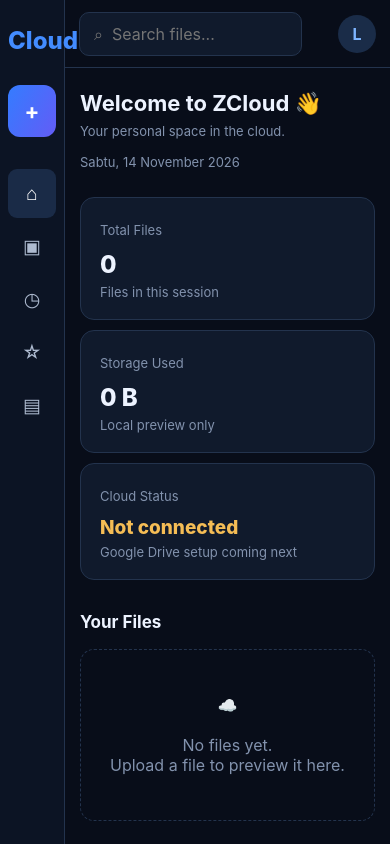
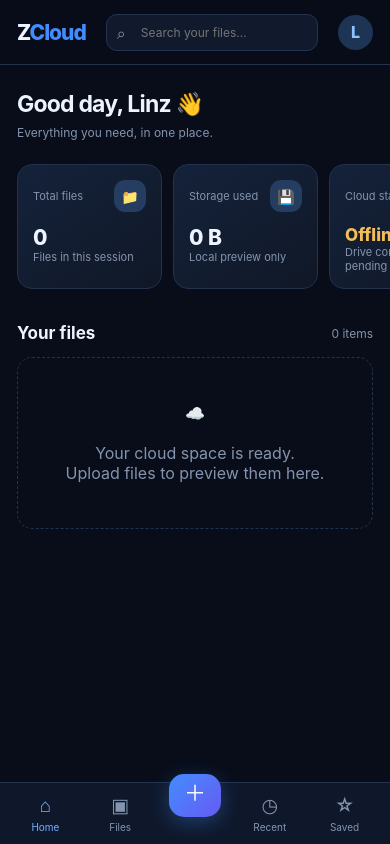
Before and after one commit to KalAnakBaik/zcloud, a plain HTML site: page index.html in a window 390 px wide. Drawn offline with Linux system fonts and the light colour scheme.

Commit message:
ZCloud v1.3.html

```diff
--- a/index.html
+++ b/index.html
@@ -1,217 +1,249 @@
-
 <!DOCTYPE html>
 <html lang="id">
 <head>
 <meta charset="UTF-8">
-<meta name="viewport" content="width=device-width, initial-scale=1.0">
-<title>ZCloud — Personal Cloud</title>
+<meta name="viewport" content="width=device-width, initial-scale=1, viewport-fit=cover">
+<meta name="theme-color" content="#080d19">
+<title>ZCloud — Your Personal Cloud</title>
 <style>
 :root {
   --bg:#080d19;
-  --panel:#101a2c;
-  --panel2:#142139;
-  --border:#23334d;
+  --surface:#101a2c;
+  --surface2:#17243a;
+  --border:#22334d;
   --text:#edf3ff;
-  --muted:#8292ad;
+  --muted:#8494ae;
   --blue:#438cff;
-  --cyan:#42d6ed;
+  --cyan:#41d5e9;
 }
-* { box-sizing:border-box; }
+* {box-sizing:border-box}
 body {
   margin:0;
   background:var(--bg);
   color:var(--text);
-  font-family:Inter,Arial,sans-serif;
+  font-family:Inter,system-ui,Arial,sans-serif;
 }
-button,input { font:inherit; }
-.app { display:flex; min-height:100vh; }
+button,input {font:inherit}
+button {cursor:pointer}
+.app {min-height:100dvh;display:flex}
 .sidebar {
   width:245px;
-  background:#0c1424;
+  flex-shrink:0;
+  background:#0b1322;
   border-right:1px solid var(--border);
-  padding:25px 17px;
-  flex-shrink:0;
+  padding:26px 17px;
 }
-.logo {
-  font-size:25px;
-  font-weight:800;
-  margin:0 0 35px 10px;
-}
-.logo span { color:var(--blue); }
+.logo {font-size:25px;font-weight:850;margin:0 0 36px 9px;letter-spacing:-1px}
+.logo span {color:var(--blue)}
 .upload {
   width:100%;
+  border:0;
   padding:14px;
-  border:0;
   border-radius:12px;
   color:white;
-  background:linear-gradient(120deg,#347cff,#635cf6);
-  font-weight:700;
-  cursor:pointer;
-  margin-bottom:28px;
+  font-weight:750;
+  background:linear-gradient(110deg,#367cff,#655cf5);
+  box-shadow:0 7px 22px #347cff30;
 }
 .nav-title {
   color:var(--muted);
-  font-size:11px;
-  letter-spacing:1.5px;
-  margin:20px 10px 10px;
+  font-size:10px;
+  letter-spacing:1.6px;
+  margin:27px 10px 11px;
 }
 .nav {
-  display:block;
+  display:flex;
+  align-items:center;
+  gap:13px;
   width:100%;
-  text-align:left;
-  padding:12px;
+  padding:13px;
   margin:4px 0;
   border:0;
-  border-radius:9px;
+  border-radius:10px;
   background:transparent;
   color:#aebbd0;
-  cursor:pointer;
+  text-align:left;
 }
-.nav.active,.nav:hover {
-  color:white;
-  background:#1a2b47;
-}
+.nav.active,.nav:hover {background:#1a2b47;color:white}
 .storage {
   margin-top:35px;
-  padding:14px;
-  background:var(--panel);
+  padding:15px;
+  background:var(--surface);
   border:1px solid var(--border);
   border-radius:13px;
 }
-.storage small { color:var(--muted); }
-.bar {
-  height:7px;
-  background:#26364f;
-  border-radius:10px;
-  margin:12px 0;
-  overflow:hidden;
-}
-.bar div {
-  width:0%;
-  height:100%;
-  background:var(--blue);
-}
-main { flex:1; min-width:0; }
+.storage small {color:var(--muted)}
+.bar {height:7px;background:#283952;border-radius:9px;margin:12px 0;overflow:hidden}
+.bar div {height:100%;width:0;background:var(--blue)}
+main {min-width:0;flex:1}
 header {
-  height:78px;
-  border-bottom:1px solid var(--border);
+  height:76px;
+  padding:0 32px;
   display:flex;
   align-items:center;
   justify-content:space-between;
-  padding:0 30px;
-  gap:15px;
+  gap:20px;
+  border-bottom:1px solid var(--border);
 }
+.search-wrap {flex:1;max-width:440px;position:relative}
 .search {
-  background:var(--panel);
+  width:100%;
+  padding:12px 15px 12px 40px;
+  color:white;
+  background:var(--surface);
   border:1px solid var(--border);
-  border-radius:10px;
-  padding:11px 14px;
-  color:white;
-  width:min(360px,55%);
+  border-radius:11px;
   outline:none;
 }
+.search:focus {border-color:var(--blue)}
+.search-icon {position:absolute;left:14px;top:10px;color:var(--muted)}
 .profile {
-  background:#1a2c48;
+  width:39px;height:39px;
+  display:grid;place-items:center;
   border-radius:50%;
-  width:38px;
-  height:38px;
-  display:grid;
-  place-items:center;
-  font-weight:bold;
-  color:#7eb5ff;
+  background:#1d3455;
+  color:#8dc1ff;font-weight:800;
 }
-.content { padding:30px; }
-.welcome {
-  display:flex;
-  justify-content:space-between;
-  align-items:center;
-  gap:15px;
-  flex-wrap:wrap;
-}
-h1 { font-size:27px; margin:0 0 7px; }
-.muted { color:var(--muted); font-size:13px; }
-.section-title {
-  font-size:17px;
-  margin:32px 0 17px;
-}
+.content {max-width:1250px;margin:auto;padding:34px}
+.welcome {display:flex;align-items:center;justify-content:space-between;gap:15px}
+h1 {font-size:29px;letter-spacing:-.8px;margin:0 0 7px}
+.muted {color:var(--muted);font-size:13px}
+.date {color:var(--muted);font-size:12px}
 .stats {
   display:grid;
   grid-template-columns:repeat(3,minmax(0,1fr));
-  gap:15px;
-  margin-top:27px;
+  gap:16px;
+  margin-top:29px;
 }
 .stat {
-  background:var(--panel);
+  min-width:0;
+  padding:20px;
   border:1px solid var(--border);
-  border-radius:14px;
-  padding:19px;
+  border-radius:15px;
+  background:linear-gradient(145deg,#14223a,#101827);
 }
-.stat .number {
-  font-size:24px;
-  font-weight:800;
-  margin-top:12px;
+.stat-top {display:flex;align-items:center;justify-content:space-between}
+.stat-icon {
+  width:37px;height:37px;
+  display:grid;place-items:center;
+  border-radius:11px;background:#243d60;
 }
-.stat .muted { margin-top:5px; }
+.number {font-size:25px;font-weight:800;margin-top:15px}
+.section-head {
+  display:flex;align-items:center;justify-content:space-between;
+  gap:12px;margin:37px 0 17px;
+}
+.section-head h2 {font-size:18px;margin:0}
+.section-head span {font-size:12px;color:var(--muted)}
 .files {
   display:grid;
   grid-template-columns:repeat(3,minmax(0,1fr));
   gap:15px;
 }
 .file {
+  min-width:0;
   padding:17px;
-  background:var(--panel);
   border:1px solid var(--border);
-  border-radius:14px;
-  cursor:pointer;
-  transition:.2s;
+  border-radius:15px;
+  background:var(--surface);
+  transition:.18s;
 }
-.file:hover {
-  background:var(--panel2);
-  border-color:#477fc7;
-  transform:translateY(-2px);
-}
+.file:hover {background:var(--surface2);border-color:#477fc7;transform:translateY(-2px)}
 .file-icon {
-  font-size:30px;
-  margin-bottom:17px;
+  width:47px;height:47px;
+  display:grid;place-items:center;
+  border-radius:13px;
+  background:#1c2e49;
+  font-size:24px;margin-bottom:17px;
 }
 .file-name {
-  font-weight:700;
+  font-size:13px;font-weight:700;
   overflow-wrap:anywhere;
 }
-.file-meta {
-  color:var(--muted);
-  font-size:12px;
-  margin-top:7px;
-}
+.file-meta {font-size:11px;color:var(--muted);margin-top:7px}
 .empty {
   grid-column:1/-1;
   text-align:center;
   padding:45px 15px;
+  color:var(--muted);
   border:1px dashed var(--border);
-  border-radius:14px;
-  color:var(--muted);
+  border-radius:15px;
 }
-#fileInput { display:none; }
-@media(max-width:850px) {
-  .sidebar { width:190px; }
-  .stats { grid-template-columns:1fr 1fr; }
-  .files { grid-template-columns:repeat(2,minmax(0,1fr)); }
+#fileInput {display:none}
+.mobile-nav {display:none}
+.mobile-brand {display:none}
+@media(max-width:950px) {
+  .sidebar {width:205px}
+  .content {padding:27px}
+  .files {grid-template-columns:repeat(2,minmax(0,1fr))}
 }
-@media(max-width:600px) {
-  .sidebar { width:65px; padding:18px 8px; }
-  .logo { font-size:0; margin:8px 0 30px; text-align:center; }
-  .logo span { font-size:24px; }
-  .upload { font-size:0; padding:13px 5px; }
-  .upload::after { content:"+"; font-size:22px; }
-  .nav-title,.nav-label,.storage { display:none; }
-  .nav { text-align:center; font-size:19px; padding:13px 3px; }
-  header { padding:0 14px; height:68px; }
-  .content { padding:22px 15px; }
-  h1 { font-size:22px; }
-  .stats { grid-template-columns:1fr; gap:10px; }
-  .files { grid-template-columns:1fr 1fr; gap:10px; }
-  .file { padding:13px; }
-  .search { width:75%; }
+@media(max-width:650px) {
+  .app {display:block;padding-bottom:calc(76px + env(safe-area-inset-bottom))}
+  .sidebar {display:none}
+  header {
+    height:65px;padding:0 17px;
+    position:sticky;top:0;z-index:5;
+    background:#080d19ed;backdrop-filter:blur(14px);
+  }
+  .mobile-brand {display:block;font-weight:850;font-size:21px;letter-spacing:-1px}
+  .mobile-brand span {color:var(--blue)}
+  .profile {width:35px;height:35px;flex-shrink:0}
+  .search-wrap {max-width:none;flex:1}
+  .search {padding:10px 10px 10px 34px;font-size:12px}
+  .search-icon {left:11px;top:9px}
+  .content {padding:25px 17px}
+  .welcome {align-items:flex-start}
+  h1 {font-size:23px}
+  .welcome .muted {font-size:12px}
+  .date {display:none}
+  .stats {
+    display:flex;
+    overflow-x:auto;
+    gap:11px;
+    margin:24px -17px 0;
+    padding:0 17px 7px;
+    scrollbar-width:none;
+  }
+  .stats::-webkit-scrollbar {display:none}
+  .stat {min-width:145px;padding:15px}
+  .stat-icon {width:32px;height:32px;font-size:14px}
+  .number {font-size:21px;margin-top:13px}
+  .stat .muted {font-size:11px}
+  .section-head {margin:27px 0 14px}
+  .section-head h2 {font-size:17px}
+  .files {grid-template-columns:repeat(2,minmax(0,1fr));gap:11px}
+  .file {padding:13px;border-radius:13px}
+  .file-icon {width:40px;height:40px;font-size:21px;margin-bottom:13px}
+  .file-name {font-size:12px}
+  .file-meta {font-size:10px}
+  .mobile-nav {
+    display:flex;
+    position:fixed;
+    bottom:0;left:0;right:0;z-index:10;
+    padding:10px 8px calc(10px + env(safe-area-inset-bottom));
+    background:#101a2cf5;
+    border-top:1px solid var(--border);
+    backdrop-filter:blur(18px);
+    justify-content:space-around;
+  }
+  .mobile-nav button {
+    display:flex;flex-direction:column;align-items:center;gap:4px;
+    border:0;background:transparent;color:var(--muted);
+    font-size:10px;min-width:52px;
+  }
+  .mobile-nav button b {font-size:19px;font-weight:500}
+  .mobile-nav button.active {color:#78adff}
+  .mobile-nav .add {
+    width:43px;height:43px;margin-top:-19px;
+    border-radius:15px;background:linear-gradient(135deg,#438cff,#675bf2);
+    color:white;font-size:22px;box-shadow:0 5px 20px #438cff55;
+  }
+}
+@media(max-width:360px) {
+  .content {padding-left:12px;padding-right:12px}
+  .files {gap:8px}
+  .file {padding:11px}
+  .mobile-nav {padding-left:3px;padding-right:3px}
 }
 </style>
 </head>
@@ -219,119 +251,141 @@ h1 { font-size:27px; margin:0 0 7px; }
 <div class="app">
   <aside class="sidebar">
     <div class="logo">Z<span>Cloud</span></div>
-    <button class="upload" onclick="document.getElementById('fileInput').click()">＋ Upload Files</button>
+    <button class="upload" onclick="chooseFiles()">＋ &nbsp; Upload Files</button>
     <div class="nav-title">WORKSPACE</div>
-    <button class="nav active">⌂ <span class="nav-label">Overview</span></button>
-    <button class="nav">▣ <span class="nav-label">My Files</span></button>
-    <button class="nav">◷ <span class="nav-label">Recent</span></button>
-    <button class="nav">☆ <span class="nav-label">Favorites</span></button>
-    <button class="nav">▤ <span class="nav-label">Trash</span></button>
+    <button class="nav active">⌂ <span>Overview</span></button>
+    <button class="nav">▣ <span>My Files</span></button>
+    <button class="nav">◷ <span>Recent</span></button>
+    <button class="nav">☆ <span>Favorites</span></button>
+    <button class="nav">▤ <span>Trash</span></button>
     <div class="storage">
-      <small>Storage</small>
+      <small>☁ Storage</small>
       <div class="bar"><div></div></div>
-      <small>Connect Google Drive to view storage</small>
+      <small>Google Drive not connected</small>
     </div>
   </aside>
 
   <main>
     <header>
-      <input class="search" id="search" placeholder="⌕  Search files..." oninput="renderFiles()">
+      <div class="mobile-brand">Z<span>Cloud</span></div>
+      <div class="search-wrap">
+        <span class="search-icon">⌕</span>
+        <input class="search" id="search" placeholder="Search your files..." oninput="renderFiles()">
+      </div>
       <div class="profile">L</div>
     </header>
+
     <div class="content">
       <div class="welcome">
         <div>
-          <h1>Welcome to ZCloud 👋</h1>
-          <div class="muted">Your personal space in the cloud.</div>
+          <h1>Good day, Linz 👋</h1>
+          <div class="muted">Everything you need, in one place.</div>
         </div>
-        <div class="muted" id="today"></div>
+        <div class="date" id="today"></div>
       </div>
 
       <div class="stats">
         <div class="stat">
-          <div class="muted">Total Files</div>
+          <div class="stat-top"><span class="muted">Total files</span><span class="stat-icon">📁</span></div>
           <div class="number" id="totalFiles">0</div>
           <div class="muted">Files in this session</div>
         </div>
         <div class="stat">
-          <div class="muted">Storage Used</div>
+          <div class="stat-top"><span class="muted">Storage used</span><span class="stat-icon">💾</span></div>
           <div class="number" id="storageUsed">0 B</div>
           <div class="muted">Local preview only</div>
         </div>
         <div class="stat">
-          <div class="muted">Cloud Status</div>
-          <div class="number" style="font-size:19px;color:#f5bd55">Not connected</div>
-          <div class="muted">Google Drive setup coming next</div>
+          <div class="stat-top"><span class="muted">Cloud status</span><span class="stat-icon">☁️</span></div>
+          <div class="number" style="font-size:17px;color:#f5bd55">Offline</div>
+          <div class="muted">Drive connection pending</div>
         </div>
       </div>
 
-      <h2 class="section-title">Your Files</h2>
+      <div class="section-head">
+        <h2>Your files</h2>
+        <span id="fileCount">0 items</span>
+      </div>
+
       <div class="files" id="files">
-        <div class="empty">☁️<br><br>No files yet.<br>Upload a file to preview it here.</div>
+        <div class="empty">☁️<br><br>Your cloud space is ready.<br>Upload files to preview them here.</div>
       </div>
     </div>
   </main>
 </div>
 
+<nav class="mobile-nav">
+  <button class="active"><b>⌂</b>Home</button>
+  <button><b>▣</b>Files</button>
+  <button class="add" onclick="chooseFiles()">＋</button>
+  <button><b>◷</b>Recent</button>
+  <button><b>☆</b>Saved</button>
+</nav>
+
 <input type="file" id="fileInput" multiple>
 
 <script>
 const selectedFiles = [];
+const input = document.getElementById("fileInput");
+
+function chooseFiles(){input.click()}
 
 function formatSize(bytes) {
-  if (!bytes) return "0 B";
-  const units = ["B","KB","MB","GB"];
-  const i = Math.min(Math.floor(Math.log(bytes)/Math.log(1024)),3);
+  if(!bytes) return "0 B";
+  const units=["B","KB","MB","GB"];
+  const i=Math.min(Math.floor(Math.log(bytes)/Math.log(1024)),3);
   return (bytes/Math.pow(1024,i)).toFixed(1)+" "+units[i];
 }
 
 function fileIcon(file) {
-  if (file.type.startsWith("image/")) return "🖼️";
-  if (file.type.startsWith("video/")) return "🎬";
-  if (file.type.startsWith("audio/")) return "🎵";
-  if (file.type.includes("pdf")) return "📕";
+  if(file.type.startsWith("image/")) return "🖼️";
+  if(file.type.startsWith("video/")) return "🎬";
+  if(file.type.startsWith("audio/")) return "🎵";
+  if(file.type.includes("pdf")) return "📕";
+  if(file.type.includes("zip")) return "🗜️";
   return "📄";
 }
 
 function renderFiles() {
-  const query = document.getElementById("search").value.toLowerCase();
-  const list = document.getElementById("files");
-  const filtered = selectedFiles.filter(f=>f.name.toLowerCase().includes(query));
+  const query=document.getElementById("search").value.toLowerCase();
+  const list=document.getElementById("files");
+  const filtered=selectedFiles.filter(f=>f.name.toLowerCase().includes(query));
+  const total=selectedFiles.reduce((sum,f)=>sum+f.size,0);
 
-  document.getElementById("totalFiles").textContent = selectedFiles.length;
-  document.getElementById("storageUsed").textContent =
-    formatSize(selectedFiles.reduce((sum,f)=>sum+f.size,0));
+  document.getElementById("totalFiles").textContent=selectedFiles.length;
+  document.getElementById("storageUsed").textContent=formatSize(total);
+  document.getElementById("fileCount").textContent=filtered.length+" items";
 
-  if (!filtered.length) {
-    list.innerHTML = '<div class="empty">No matching files found.</div>';
+  list.innerHTML="";
+  if(!filtered.length) {
+    list.innerHTML='<div class="empty">No files found.</div>';
     return;
   }
 
-  list.innerHTML = "";
   filtered.forEach(file=>{
-    const card = document.createElement("div");
-    card.className = "file";
-    const icon = document.createElement("div");
-    icon.className = "file-icon";
-    icon.textContent = fileIcon(file);
-    const name = document.createElement("div");
-    name.className = "file-name";
-    name.textContent = file.name;
-    const meta = document.createElement("div");
-    meta.className = "file-meta";
-    meta.textContent = formatSize(file.size);
+    const card=document.createElement("div");
+    card.className="file";
+    const icon=document.createElement("div");
+    icon.className="file-icon";
+    icon.textContent=fileIcon(file);
+    const name=document.createElement("div");
+    name.className="file-name";
+    name.textContent=file.name;
+    const meta=document.createElement("div");
+    meta.className="file-meta";
+    meta.textContent=formatSize(file.size);
     card.append(icon,name,meta);
     list.appendChild(card);
   });
 }
 
-document.getElementById("fileInput").addEventListener("change",event=>{
-  selectedFiles.push(...Array.from(event.target.files));
+input.addEventListener("change",e=>{
+  selectedFiles.push(...Array.from(e.target.files));
   renderFiles();
-  event.target.value = "";
+  input.value="";
 });
 
-document.getElementById("today").textContent =
+document.getElementById("today").textContent=
   new Date().toLocaleDateString("id-ID",{
     weekday:"long",day:"numeric",month:"long",year:"numeric"
   });
```
